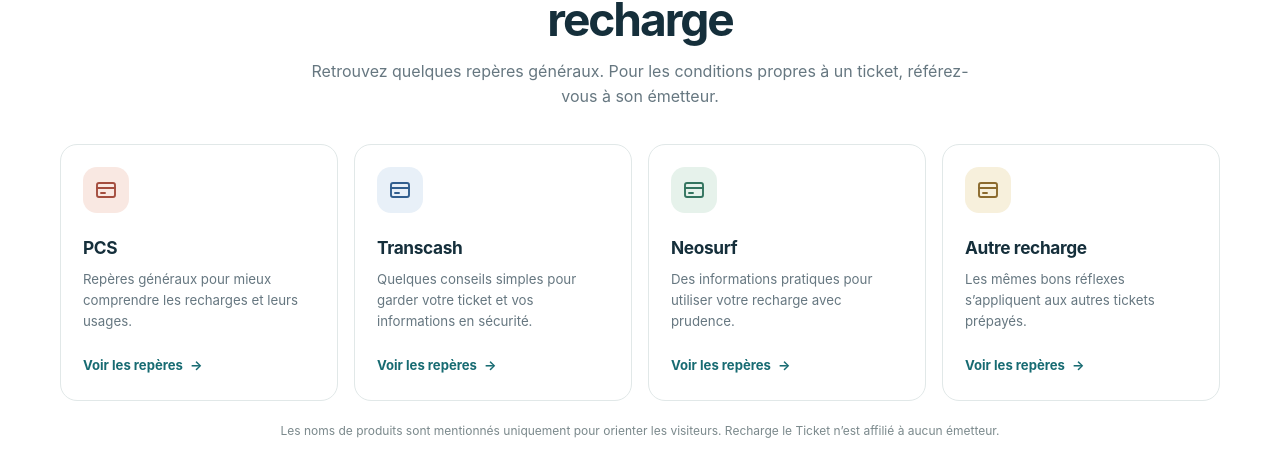
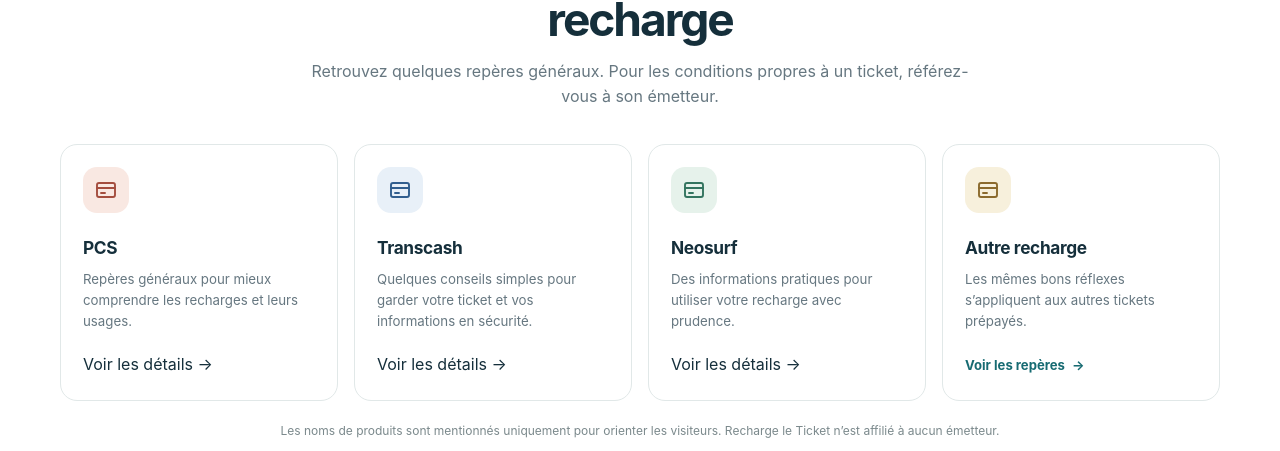
Before and after one commit to amandineprestige-lang/recharge-de-ticket, a React (Vite) app: page / in a window 1280 px wide. Shown: the part 941-1392 px from the top of the page. Built offline with nearby package versions, Linux system fonts and the light colour scheme.

Commit message:
Make recharge cards open details directly

```diff
--- a/src/pages/Home.jsx
+++ b/src/pages/Home.jsx
@@ -64,18 +64,33 @@ export default function Home() {
             <p>Retrouvez quelques repères généraux. Pour les conditions propres à un ticket, référez-vous à son émetteur.</p>
           </div>
           <div className="recharge-grid">
-            {rechargeTypes.map((item) => (
-              <article className="recharge-card" key={item.name}>
+            {rechargeTypes.map((item) => {
+              const contents = (
+                <>
                   <div className={'recharge-icon ' + item.tone}><IconCard width="24" height="24" /></div>
                   <h3>{item.name}</h3>
                   <p>{item.text}</p>
                   {item.name === 'Autre recharge' ? (
                     <a href="#orientation" onClick={() => setType('autre')}>Voir les repères <span aria-hidden="true">→</span></a>
                   ) : (
-                  <Link to={`/recharge?type=${encodeURIComponent(item.name.toLowerCase())}`}>Voir les repères <span aria-hidden="true">→</span></Link>
+                    <span className="recharge-card-action">Voir les détails <span aria-hidden="true">→</span></span>
                   )}
-              </article>
-            ))}
+                </>
+              )
+
+              return item.name === 'Autre recharge' ? (
+                <article className="recharge-card" key={item.name}>{contents}</article>
+              ) : (
+                <Link
+                  className="recharge-card recharge-card-link"
+                  key={item.name}
+                  to={`/recharge?type=${encodeURIComponent(item.name.toLowerCase())}`}
+                  aria-label={`Voir les détails de ${item.name}`}
+                >
+                  {contents}
+                </Link>
+              )
+            })}
           </div>
           <p className="brand-disclosure">Les noms de produits sont mentionnés uniquement pour orienter les visiteurs. Recharge le Ticket n’est affilié à aucun émetteur.</p>
         </div>
```
Lines whose indentation alone changed are shown as unchanged.
